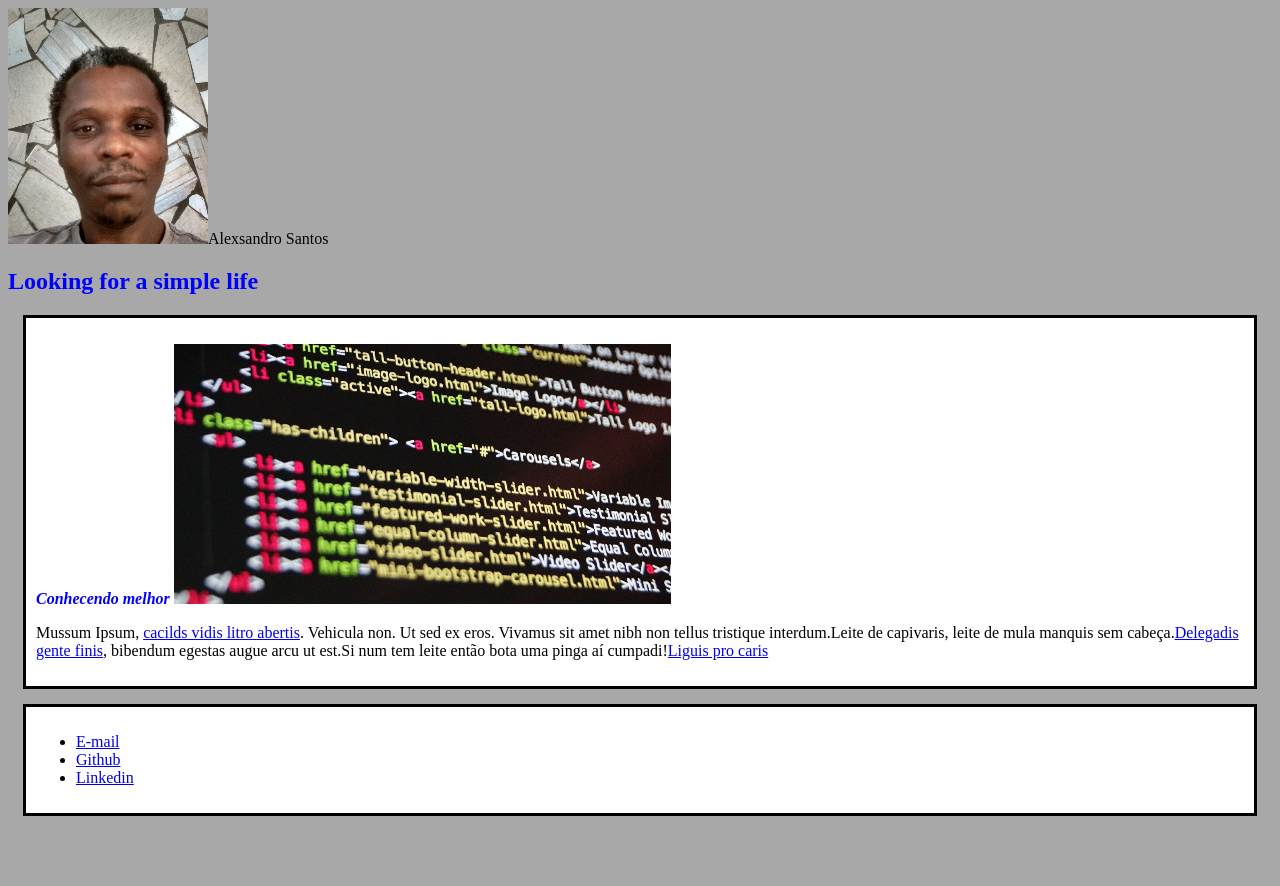
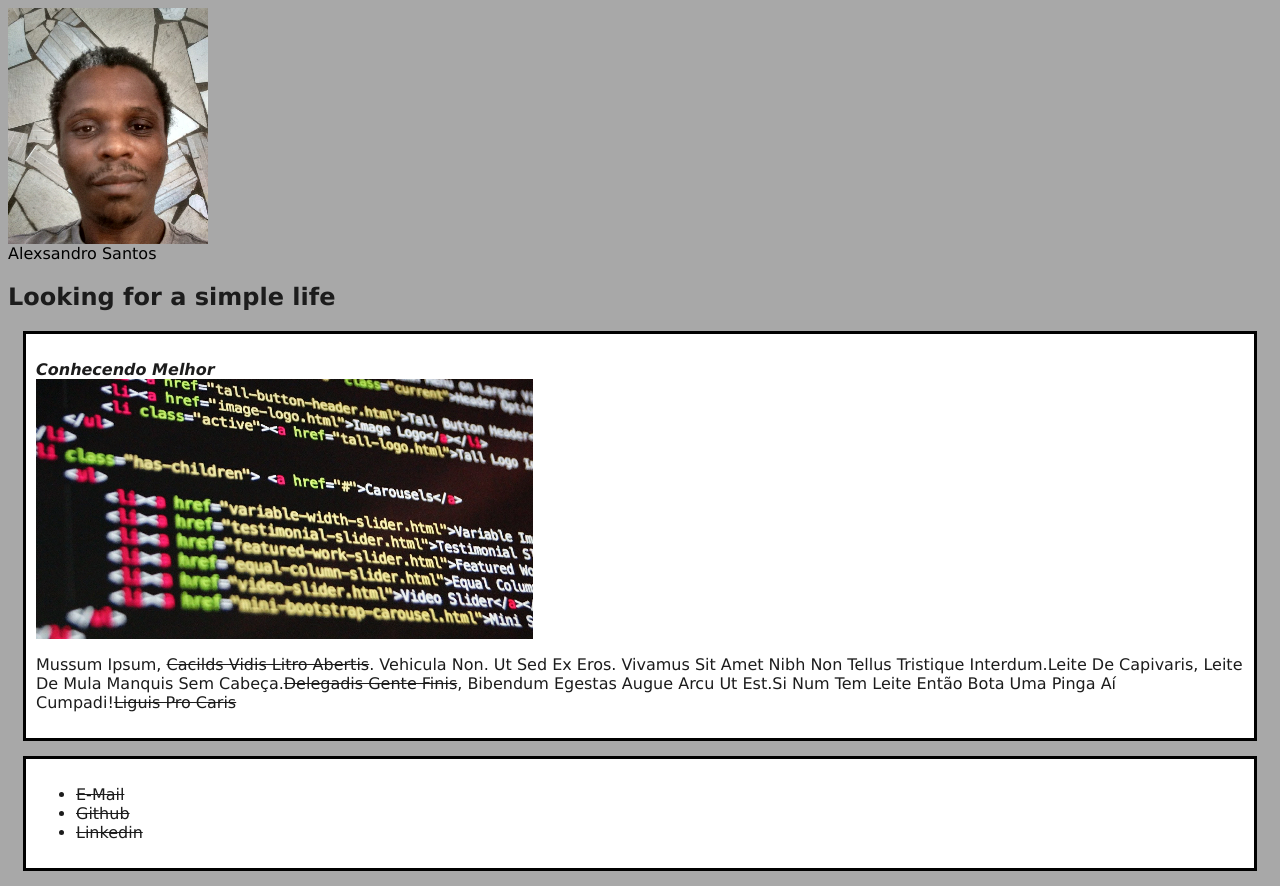
Before and after one commit to alexsandrosantos35/bootcamp_take_blip, a plain HTML site: page introducao_a_criacao_de_web_com_html5_e_css3/idex.html in a window 1280 px wide. Before the commit the page ends 831 px from the top, so only its background shows below. Drawn offline with Linux system fonts and the light colour scheme.

Commit message:
estilização de partes dos site porvmeio do style.css

```diff
--- a/introducao_a_criacao_de_web_com_html5_e_css3/style.css
+++ b/introducao_a_criacao_de_web_com_html5_e_css3/style.css
@@ -1,11 +1,20 @@
 body {
   background-color: #a8a8a8 ;
+  font-family : verdana;
 }
 
 
 
 #principal, .subtitle, .posttitle {
-  color : blue;
+  color : #1c1c1c;
+}
+#principal {
+text-transform : uppercase;
+font-size : 48px;
+}
+a {
+  text-decoration : line-through;
+  color : #1c1c1c;
 }
 .posttitle {
   font-size: 16px;
@@ -17,4 +26,9 @@ body {
   padding : 10px;
   border : 3px solid black;
   margin : 15px;
+  color : #1c1c1c;
+  text-transform : capitalize;
 }
+img {
+  display :block;
+}
```
